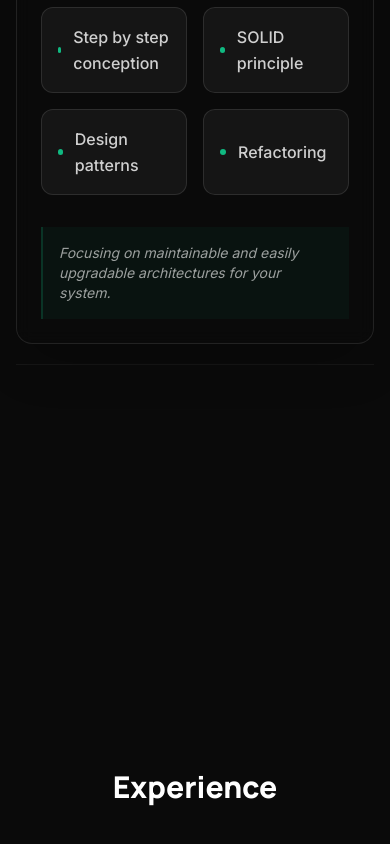
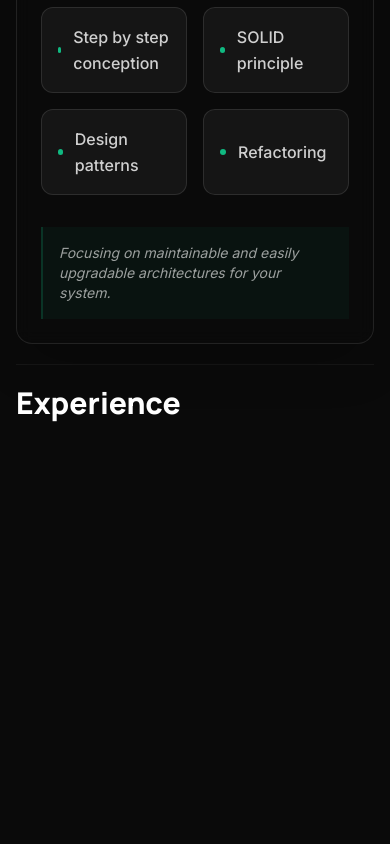
Before and after one commit to gigasandwich/giga-portfolio, a Next.js app: page / in a window 390 px wide. Shown: the part 898-1742 px from the top of the page. Built offline with nearby package versions, Linux system fonts and the light colour scheme.

Commit message:
Put the wrapper divs (sections) in page.tsx instead of the custom components

```diff
--- a/src/app/page.tsx
+++ b/src/app/page.tsx
@@ -4,6 +4,7 @@ import Sidebar from "@/components/Sidebar";
 import Navbar from "@/components/Navbar";
 import WhatIDo from "@/sections/WhatIDo";
 import { useState } from "react";
+import Experience from "@/sections/Experience";
 
 export default function Home() {
   const [isSidebarOpen, setIsSidebarOpen] = useState(false);
@@ -28,11 +29,13 @@ export default function Home() {
 
         <main className="p-4 lg:p-8 pt-20 lg:pt-0 mt-4">
           {/* Section: What I do */}
-          <WhatIDo />
+          <section id="what-i-do" className="min-h-screen border-b border-white/5 py-5">
+            <WhatIDo />
+          </section>
 
           {/* Section: Experience */}
-          <section id="experience" className="min-h-screen flex items-center justify-center border-b border-white/5">
-            <h2 className="text-3xl lg:text-4xl font-manrope font-extrabold text-white">Experience</h2>
+          <section id="experience" className="min-h-screen border-b border-white/5 py-5">
+            <Experience />
           </section>
 
           {/* Section: Projects */}
--- /dev/null
+++ b/src/sections/Experience.tsx
@@ -0,0 +1,7 @@
+export default function Experience() {
+    return (
+        <div>
+            <h2 className="text-3xl lg:text-4xl font-manrope font-extrabold text-white">Experience</h2>
+        </div>
+    );
+}
--- a/src/sections/WhatIDo.tsx
+++ b/src/sections/WhatIDo.tsx
@@ -13,7 +13,7 @@ export default function WhatIDo() {
     const next = () => setIndex((s) => (s + 1) % d.length);
 
     return (
-        <section id="what-i-do" className="min-h-screen border-b border-white/5 py-5">
+
             <div className="grid grid-cols-1 lg:grid-cols-3 gap-8 items-start">
                 {/* Left side: Navigation Cards & SVG Overlay */}
                 <div className="col-span-1 flex flex-col gap-4 relative">
@@ -84,7 +84,6 @@ export default function WhatIDo() {
                     </div>
                 </div>
             </div>
-        </section>
     );
 }
 
```
